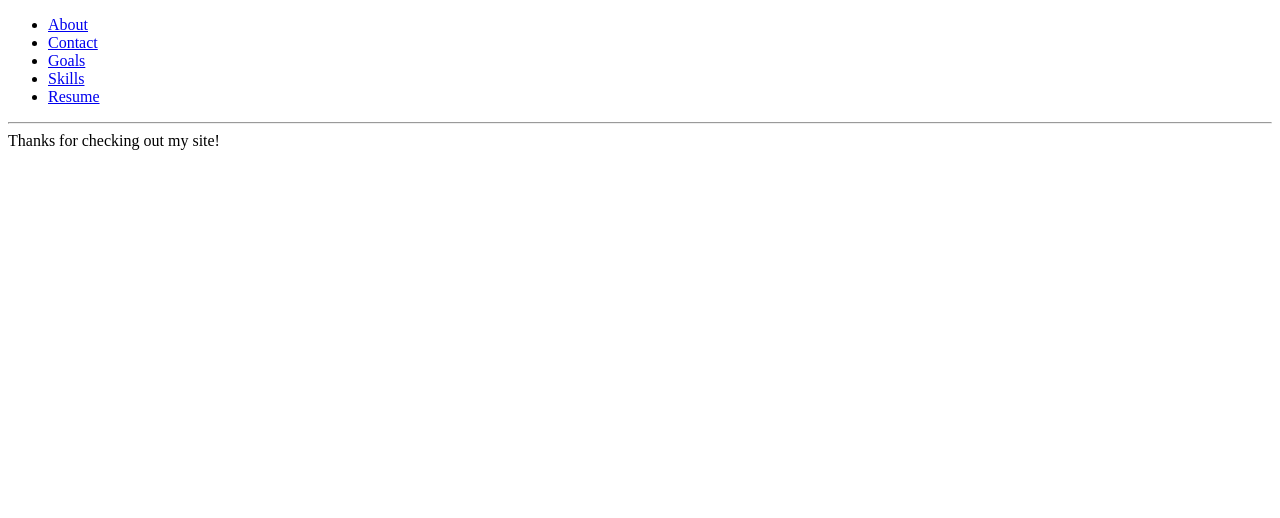
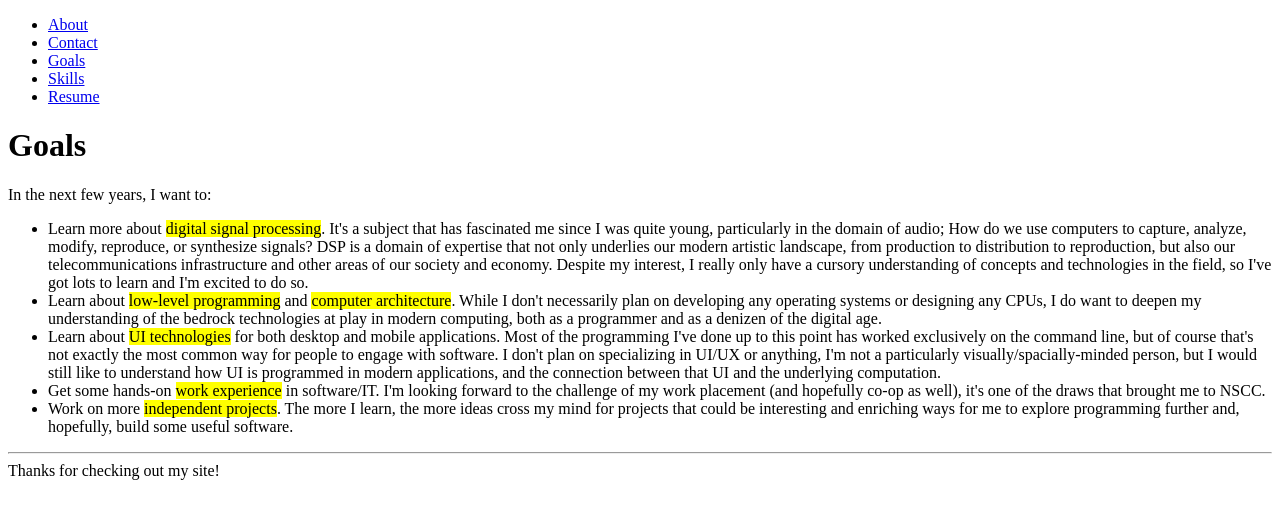
Before and after one commit to HannahLever/portfolio, a plain HTML site: page goals.html in a window 1280 px wide. Drawn offline with Linux system fonts and the light colour scheme.

Commit message:
edited formatting for index and contact, populated goals

```diff
--- a/goals.html
+++ b/goals.html
@@ -16,7 +16,51 @@
             </ul>
         </nav>
         <main>
-
+            <h1>Goals</h1>
+            <p>In the next few years, I want to:</p>
+            <ul>
+                <li>
+                    Learn more about <mark>digital signal processing</mark>.
+                    It's a subject that has fascinated me since I was quite young,
+                    particularly in the domain of audio; How do we use computers to
+                    capture, analyze, modify, reproduce, or synthesize signals? DSP is
+                    a domain of expertise that not only underlies our modern artistic
+                    landscape, from production to distribution to reproduction, but
+                    also our telecommunications infrastructure and other areas of
+                    our society and economy. Despite my interest, I really only have
+                    a cursory understanding of concepts and technologies in the field,
+                    so I've got lots to learn and I'm excited to do so.
+                </li>
+                <li>
+                    Learn about <mark>low-level programming</mark> and <mark>computer
+                    architecture</mark>. While I don't necessarily plan on developing
+                    any operating systems or designing any CPUs, I do want to deepen
+                    my understanding of the bedrock technologies at play in modern
+                    computing, both as a programmer and as a denizen of the digital age.
+                </li>
+                <li>
+                    Learn about <mark>UI technologies</mark> for both desktop and
+                    mobile applications. Most of the programming I've done up to this
+                    point has worked exclusively on the command line, but of course
+                    that's not exactly the most common way for people to engage with
+                    software. I don't plan on specializing in UI/UX or anything, I'm
+                    not a particularly visually/spacially-minded person, but I would
+                    still like to understand how UI is programmed in modern applications,
+                    and the connection between that UI and the underlying computation.
+                </li>
+                <li>
+                    Get some hands-on <mark>work experience</mark> in software/IT.
+                    I'm looking forward to the challenge of my work placement
+                    (and hopefully co-op as well),
+                    it's one of the draws that brought me to NSCC.
+                </li>
+                <li>
+                    Work on more <mark>independent projects</mark>. The more I learn,
+                    the more ideas cross my mind for projects that could be interesting
+                    and enriching ways for me to explore programming further and,
+                    hopefully, build some useful software.
+                </li>
+            </ul>
         </main>
         <footer>
             <hr>
```
Also changed, not shown: contact.html (+2 -8 lines), index.html (+0 -2 lines).
